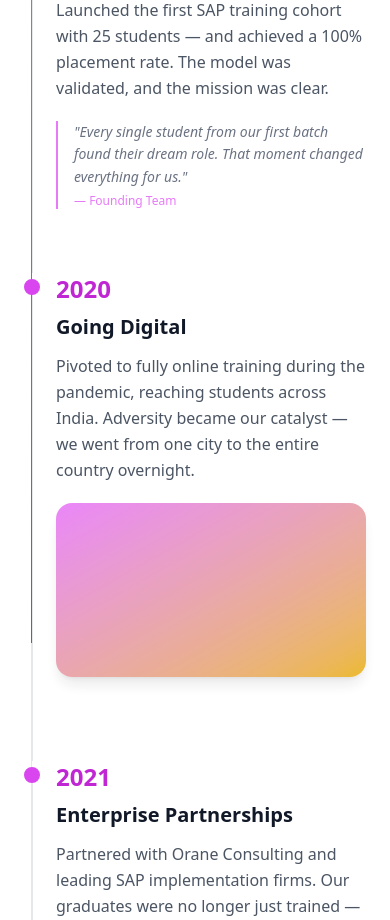
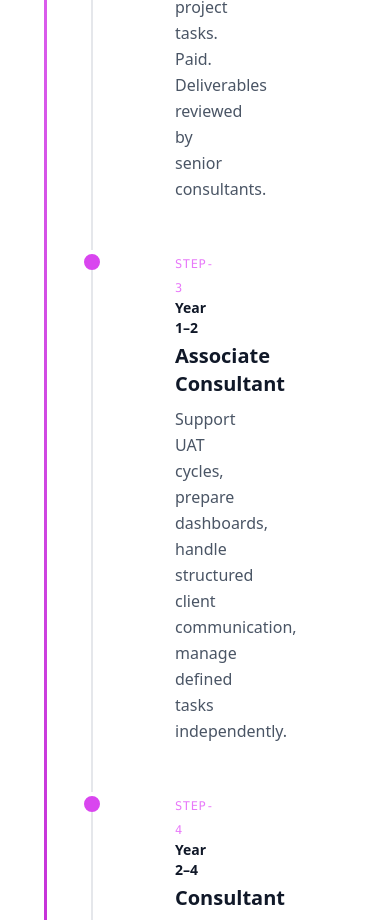
Before and after one commit to AtmegaBuzz/axentiaai, a Next.js app: page / in a window 390 px wide. Shown: the part 10940-11860 px from the top of the page. Built offline with nearby package versions, Linux system fonts and the light colour scheme.

Commit message:
Contact Us arrow, testimonials light bg fix, remove CTA section, fix Audience heading

```diff
--- a/app/page.tsx
+++ b/app/page.tsx
@@ -10,7 +10,6 @@ import { Timeline } from "@/components/sections/Timeline";
 import { Audience } from "@/components/sections/Audience";
 import Testimonials from "@/components/sections/Testimonials";
 import { FAQ } from "@/components/sections/FAQ";
-import { CTA } from "@/components/sections/CTA";
 
 export default function Home() {
     return (
@@ -27,7 +26,6 @@ export default function Home() {
                 <Audience />
                 <Testimonials />
                 <FAQ />
-                <CTA />
             </main>
             <Footer />
         </>
--- a/components/Navbar.tsx
+++ b/components/Navbar.tsx
@@ -288,8 +288,9 @@ export function Navbar() {
 
                 {/* CTA Buttons */}
                 <div className="hidden xl:flex items-center">
-                    <Link href="/contact" className="bg-brand-600 hover:bg-brand-700 text-white font-semibold px-6 py-2 rounded-full shadow-lg shadow-brand-600/25 text-sm transition-all duration-200">
+                    <Link href="/contact" className="bg-brand-600 hover:bg-brand-700 text-white font-semibold px-6 py-2 rounded-full shadow-lg shadow-brand-600/25 text-sm transition-all duration-200 inline-flex items-center gap-2">
                         Contact Us
+                        <ArrowRight className="w-4 h-4" />
                     </Link>
                 </div>
 
@@ -339,10 +340,11 @@ export function Navbar() {
                             <div className="pt-4 border-t border-slate-200">
                                 <Link
                                     href="/contact"
-                                    className="block w-full text-center bg-brand-600 hover:bg-brand-700 text-white font-semibold px-6 py-2 rounded-full shadow-lg shadow-brand-600/25 text-sm transition-all duration-200"
+                                    className="w-full text-center bg-brand-600 hover:bg-brand-700 text-white font-semibold px-6 py-2 rounded-full shadow-lg shadow-brand-600/25 text-sm transition-all duration-200 inline-flex items-center justify-center gap-2"
                                     onClick={() => setMobileMenuOpen(false)}
                                 >
                                     Contact Us
+                                    <ArrowRight className="w-4 h-4" />
                                 </Link>
                             </div>
                         </div>
--- a/components/sections/Audience.tsx
+++ b/components/sections/Audience.tsx
@@ -65,7 +65,7 @@ export function Audience() {
                         transition={{ delay: 0.1 }}
                         className="text-4xl md:text-5xl font-bold text-slate-900 tracking-tight mb-8"
                     >
-                        Ready to invest in your future?
+                        Who Is This For?
                     </motion.h2>
                 </div>
 
--- a/components/sections/Testimonials.tsx
+++ b/components/sections/Testimonials.tsx
@@ -39,7 +39,7 @@ export default function Testimonials() {
   }
 
   return (
-    <section className="relative py-20 md:py-28 overflow-hidden" style={{ backgroundColor: '#0a0118' }}>
+    <section className="relative py-20 md:py-28 overflow-hidden bg-slate-50">
       {/* Header */}
       <div className="max-w-7xl mx-auto px-4 sm:px-6 lg:px-8 mb-14">
         <motion.div
@@ -49,10 +49,10 @@ export default function Testimonials() {
           transition={{ duration: 0.6 }}
           className="text-center"
         >
-          <h2 className="text-3xl sm:text-4xl md:text-5xl font-bold text-white tracking-tight">
+          <h2 className="text-3xl sm:text-4xl md:text-5xl font-bold text-gray-900 tracking-tight">
             What Our Learners Say
           </h2>
-          <p className="mt-4 text-lg text-white/50 max-w-2xl mx-auto">
+          <p className="mt-4 text-lg text-gray-500 max-w-2xl mx-auto">
             Real stories from professionals who transformed their careers with Daksha.
           </p>
         </motion.div>
@@ -64,14 +64,14 @@ export default function Testimonials() {
         <button
           onClick={prev}
           aria-label="Previous testimonial"
-          className="absolute left-4 md:left-8 lg:left-[calc(50%-480px)] z-30 w-11 h-11 rounded-full bg-white/10 backdrop-blur-sm border border-white/10 text-white flex items-center justify-center hover:bg-white/20 transition cursor-pointer"
+          className="absolute left-4 md:left-8 lg:left-[calc(50%-480px)] z-30 w-11 h-11 rounded-full bg-white shadow-md border border-gray-200 text-gray-600 flex items-center justify-center hover:bg-gray-50 transition cursor-pointer"
         >
           <ChevronLeft className="w-5 h-5" />
         </button>
         <button
           onClick={next}
           aria-label="Next testimonial"
-          className="absolute right-4 md:right-8 lg:right-[calc(50%-480px)] z-30 w-11 h-11 rounded-full bg-white/10 backdrop-blur-sm border border-white/10 text-white flex items-center justify-center hover:bg-white/20 transition cursor-pointer"
+          className="absolute right-4 md:right-8 lg:right-[calc(50%-480px)] z-30 w-11 h-11 rounded-full bg-white shadow-md border border-gray-200 text-gray-600 flex items-center justify-center hover:bg-gray-50 transition cursor-pointer"
         >
           <ChevronRight className="w-5 h-5" />
         </button>
@@ -85,11 +85,11 @@ export default function Testimonials() {
             const isCenter = offset === 0;
             const absOff = Math.abs(offset);
 
-            const translateX = offset * 520;
-            const scale = isCenter ? 1 : absOff === 1 ? 0.85 : 0.7;
+            const translateX = offset * 560;
+            const scale = isCenter ? 1 : absOff === 1 ? 0.88 : 0.76;
             const zIndex = 10 - absOff;
-            const blur = isCenter ? 0 : absOff === 1 ? 4 : 8;
-            const opacity = isCenter ? 1 : absOff === 1 ? 0.6 : 0.3;
+            const blur = isCenter ? 0 : absOff === 1 ? 3 : 6;
+            const opacity = isCenter ? 1 : absOff === 1 ? 0.5 : 0.25;
 
             return (
               <motion.div
@@ -109,7 +109,7 @@ export default function Testimonials() {
                 }}
               >
                 <div
-                  className={`relative w-full rounded-2xl overflow-hidden ${isCenter ? 'cursor-pointer group' : 'pointer-events-none'}`}
+                  className={`relative w-full rounded-3xl overflow-hidden shadow-2xl ${isCenter ? 'cursor-pointer group ring-1 ring-black/5' : 'pointer-events-none'}`}
                   style={{ aspectRatio: '16/9' }}
                   onClick={() => isCenter && setActiveVideo(t.videoId)}
                 >
@@ -160,7 +160,7 @@ export default function Testimonials() {
           <button
             key={i}
             onClick={() => setActive(i)}
-            className={`h-2 rounded-full transition-all duration-300 cursor-pointer ${i === active ? 'w-7 bg-brand-500' : 'w-2 bg-white/20 hover:bg-white/40'}`}
+            className={`h-2 rounded-full transition-all duration-300 cursor-pointer ${i === active ? 'w-7 bg-brand-500' : 'w-2 bg-gray-300 hover:bg-gray-400'}`}
             aria-label={`Go to testimonial ${i + 1}`}
           />
         ))}
--- a/components/sections/Timeline.tsx
+++ b/components/sections/Timeline.tsx
@@ -3,192 +3,71 @@
 import { useRef } from 'react'
 import { motion, useScroll, useTransform, useInView } from 'framer-motion'
 
-const timelineData = [
-  {
-    year: '2018',
-    title: 'The Beginning',
-    description:
-      'Founded with a vision to bridge the gap between education and enterprise careers. What started as a dream in a small office became the seed of something transformative.',
-    gradient: 'from-brand-400 to-brand-600',
-    hasImage: true,
-  },
-  {
-    year: '2019',
-    title: 'First Cohort',
-    description:
-      'Launched the first SAP training cohort with 25 students — and achieved a 100% placement rate. The model was validated, and the mission was clear.',
-    gradient: 'from-brand-500 to-brand-700',
-    hasImage: false,
-    quote: {
-      text: '"Every single student from our first batch found their dream role. That moment changed everything for us."',
-      author: 'Founding Team',
-    },
-  },
-  {
-    year: '2020',
-    title: 'Going Digital',
-    description:
-      'Pivoted to fully online training during the pandemic, reaching students across India. Adversity became our catalyst — we went from one city to the entire country overnight.',
-    gradient: 'from-brand-400 to-accent-500',
-    hasImage: true,
-  },
-  {
-    year: '2021',
-    title: 'Enterprise Partnerships',
-    description:
-      'Partnered with Orane Consulting and leading SAP implementation firms. Our graduates were no longer just trained — they were industry-endorsed.',
-    gradient: 'from-brand-500 to-brand-800',
-    hasImage: false,
-  },
-  {
-    year: '2022',
-    title: 'AI Integration',
-    description:
-      'Introduced AI-powered learning paths and personalized career coaching. Every learner got a unique trajectory tailored to their strengths and market demand.',
-    gradient: 'from-accent-400 to-brand-500',
-    hasImage: true,
-    quote: {
-      text: '"AI didn\'t replace the human touch — it amplified it. Our mentors could finally focus on what mattered most."',
-      author: 'Head of Product',
-    },
-  },
-  {
-    year: '2023',
-    title: '500+ Careers Launched',
-    description:
-      'Milestone of 500+ successful career transitions into enterprise tech. From freshers to mid-career professionals, our community became a launchpad.',
-    gradient: 'from-brand-600 to-brand-400',
-    hasImage: false,
-  },
-  {
-    year: '2024',
-    title: 'AxentiaAI Rebrand',
-    description:
-      'Rebranded as AxentiaAI, expanding beyond SAP into full AI & Data career acceleration. A new chapter — same mission, bigger ambition.',
-    gradient: 'from-brand-500 to-accent-400',
-    hasImage: true,
-  },
+const timelineItems = [
+  { step: 1, period: 'Month 0–4', title: 'Trainee', description: 'Learn enterprise process flows, SAP basics, and structured documentation practices.' },
+  { step: 2, period: 'Month 4–10', title: 'Apprentice', description: 'Work on supervised project tasks. Paid. Deliverables reviewed by senior consultants.' },
+  { step: 3, period: 'Year 1–2', title: 'Associate Consultant', description: 'Support UAT cycles, prepare dashboards, handle structured client communication, manage defined tasks independently.' },
+  { step: 4, period: 'Year 2–4', title: 'Consultant', description: 'Own specific process areas, manage configuration and testing cycles, coordinate across teams.' },
+  { step: 5, period: 'Year 4+', title: 'Senior/Lead', description: 'Drive module-level decisions, guide junior consultants, manage client-facing responsibilities.' },
 ]
 
-function TimelineItem({
-  item,
-  index,
-  totalItems,
-}: {
-  item: (typeof timelineData)[0]
-  index: number
-  totalItems: number
-}) {
-  const itemRef = useRef<HTMLDivElement>(null)
-  const isInView = useInView(itemRef, { once: false, margin: '-40% 0px -40% 0px' })
+function TimelineItem({ item, index }: { item: typeof timelineItems[0]; index: number }) {
+  const ref = useRef<HTMLDivElement>(null)
+  const isInView = useInView(ref, { once: true, margin: '-20% 0px -20% 0px' })
 
   return (
-    <div
-      ref={itemRef}
-      className="relative grid grid-cols-[1fr] md:grid-cols-[1fr_80px_1fr] gap-4 md:gap-0"
+    <div ref={ref} className="group relative grid grid-cols-[1fr_40px_1fr] md:grid-cols-[1fr_60px_1fr] gap-4 md:gap-8">
+      {/* Left: time period (desktop) */}
+      <div className="hidden md:flex items-start justify-end pt-1">
+        <motion.div
+          className="text-right"
+          initial={{ opacity: 0.3 }}
+          animate={isInView ? { opacity: 1 } : { opacity: 0.3 }}
+          transition={{ duration: 0.5 }}
         >
-      {/* Left: Year */}
-      <div className="hidden md:flex items-start justify-end pr-10 pt-1">
-        <motion.span
-          className="text-4xl font-bold transition-all duration-700"
-          animate={{
-            color: isInView ? 'var(--color-brand-600)' : '#d1d5db',
-            opacity: isInView ? 1 : 0.4,
-          }}
-        >
-          {item.year}
-        </motion.span>
+          <span className="text-xs font-mono text-brand-400 tracking-wider uppercase">step-{item.step}</span>
+          <p className={`text-lg font-semibold transition-colors duration-500 ${isInView ? 'text-gray-900' : 'text-gray-300'}`}>
+            {item.period}
+          </p>
+        </motion.div>
       </div>
 
-      {/* Center: Line + Dot */}
-      <div className="hidden md:flex flex-col items-center relative">
+      {/* Center: line + dot */}
+      <div className="flex flex-col items-center relative">
         <motion.div
-          className="relative z-10 mt-1.5 w-5 h-5 rounded-full border-2 transition-all duration-500"
-          animate={{
-            borderColor: isInView ? 'var(--color-brand-500)' : '#d1d5db',
-            backgroundColor: isInView ? 'var(--color-brand-500)' : 'transparent',
-            scale: isInView ? 1 : 0.7,
-            boxShadow: isInView ? '0 0 16px rgba(168,85,247,0.4)' : '0 0 0px transparent',
+          className="w-4 h-4 rounded-full border-2 z-10 flex-shrink-0 mt-1 transition-all duration-500"
+          style={{
+            borderColor: isInView ? 'var(--color-brand-500, #d946ef)' : '#d1d5db',
+            backgroundColor: isInView ? 'var(--color-brand-500, #d946ef)' : 'transparent',
           }}
         />
-        {index < totalItems - 1 && (
-          <div className="w-px flex-1 bg-gray-200" />
+        {index < timelineItems.length - 1 && (
+          <div className="w-[2px] flex-1 bg-gray-200 min-h-[60px]" />
         )}
       </div>
 
-      {/* Right: Content */}
+      {/* Right: content */}
+      <div className="pb-12 md:pb-16">
+        {/* Mobile: show period inline */}
         <motion.div
-        className="pl-8 md:pl-10 pb-16 md:pb-24 relative"
-        animate={{
-          opacity: isInView ? 1 : 0.3,
-          y: isInView ? 0 : 20,
-        }}
-        transition={{ duration: 0.6, ease: [0.22, 1, 0.36, 1] }}
+          initial={{ opacity: 0.3, y: 12 }}
+          animate={isInView ? { opacity: 1, y: 0 } : { opacity: 0.3, y: 12 }}
+          transition={{ duration: 0.5 }}
         >
-        {/* Mobile: line + dot on left */}
-        <div className="md:hidden absolute left-0 top-0 bottom-0 flex flex-col items-center">
-          <motion.div
-            className="relative z-10 mt-1.5 shrink-0 w-4 h-4 rounded-full border-2 transition-all duration-500"
-            animate={{
-              borderColor: isInView ? 'var(--color-brand-500)' : '#d1d5db',
-              backgroundColor: isInView ? 'var(--color-brand-500)' : 'transparent',
-              scale: isInView ? 1 : 0.7,
-            }}
-          />
-          {index < totalItems - 1 && (
-            <div className="w-px flex-1 bg-gray-200" />
-          )}
+          <div className="md:hidden mb-1">
+            <span className="text-xs font-mono text-brand-400 tracking-wider uppercase">step-{item.step}</span>
+            <p className={`text-sm font-semibold transition-colors duration-500 ${isInView ? 'text-gray-900' : 'text-gray-300'}`}>
+              {item.period}
+            </p>
           </div>
-
-        {/* Mobile year */}
-        <motion.span
-          className="md:hidden text-2xl font-bold mb-2 block transition-colors duration-700"
-          animate={{
-            color: isInView ? 'var(--color-brand-600)' : '#d1d5db',
-          }}
-        >
-          {item.year}
-        </motion.span>
-
-        <h3
-          className="text-xl md:text-2xl font-semibold mb-3 transition-colors duration-500"
-          style={{ color: isInView ? '#111827' : '#9ca3af' }}
-        >
+          <h3 className={`text-xl font-bold mb-2 transition-colors duration-500 ${isInView ? 'text-gray-900' : 'text-gray-300'}`}>
             {item.title}
           </h3>
-        <p
-          className="leading-relaxed max-w-lg mb-5 transition-colors duration-500"
-          style={{ color: isInView ? '#4b5563' : '#d1d5db' }}
-        >
+          <p className={`text-base leading-relaxed transition-colors duration-500 ${isInView ? 'text-gray-600' : 'text-gray-300'}`}>
             {item.description}
           </p>
-
-        {item.hasImage && (
-          <motion.div
-            className={`w-full max-w-md aspect-video rounded-2xl bg-gradient-to-br ${item.gradient} mb-5 shadow-lg`}
-            animate={{ opacity: isInView ? 0.9 : 0.2 }}
-            transition={{ duration: 0.6 }}
-          />
-        )}
-
-        {item.quote && (
-          <motion.blockquote
-            className="border-l-2 pl-4 max-w-md"
-            animate={{
-              borderColor: isInView ? 'var(--color-brand-400)' : '#e5e7eb',
-              opacity: isInView ? 1 : 0.3,
-            }}
-            transition={{ duration: 0.5 }}
-          >
-            <p className="text-gray-500 italic text-sm leading-relaxed">
-              {item.quote.text}
-            </p>
-            <cite className="text-brand-400 text-xs mt-1 block not-italic">
-              — {item.quote.author}
-            </cite>
-          </motion.blockquote>
-        )}
         </motion.div>
+      </div>
     </div>
   )
 }
@@ -197,57 +76,38 @@ export function Timeline() {
   const containerRef = useRef<HTMLDivElement>(null)
   const { scrollYProgress } = useScroll({
     target: containerRef,
-    offset: ['start end', 'end start'],
+    offset: ['start 80%', 'end 60%'],
   })
-  const progressHeight = useTransform(scrollYProgress, [0, 1], ['0%', '100%'])
+  const lineHeight = useTransform(scrollYProgress, [0, 1], ['0%', '100%'])
 
   return (
-    <section className="relative bg-white py-24 md:py-32 overflow-hidden">
-      <div className="relative max-w-5xl mx-auto px-6">
-        {/* Heading */}
-        <motion.div
-          className="text-center mb-20"
-          initial={{ opacity: 0, y: 30 }}
-          whileInView={{ opacity: 1, y: 0 }}
-          viewport={{ once: true }}
-          transition={{ duration: 0.6 }}
-        >
-          <p className="text-brand-500 text-sm font-medium tracking-widest uppercase mb-3">
-            Our Journey
-          </p>
-          <h2 className="text-4xl md:text-5xl font-bold text-gray-900">
-            The AxentiaAI Story
-          </h2>
-        </motion.div>
+    <section className="bg-white py-20 md:py-32">
+      <div className="max-w-4xl mx-auto px-6">
+        {/* Header */}
+        <div className="text-center mb-16 md:mb-24">
+          <p className="text-sm font-semibold uppercase tracking-widest text-brand-500 mb-3">Student Path</p>
+          <h2 className="text-3xl md:text-5xl font-bold text-gray-900">Your Career Timeline</h2>
+        </div>
 
         {/* Timeline */}
         <div ref={containerRef} className="relative">
-          {/* Desktop progress line */}
-          <div className="hidden md:block absolute left-1/2 -translate-x-1/2 top-0 bottom-0 w-px">
-            <div className="absolute inset-0 bg-gray-200" />
+          {/* Scroll-driven progress line */}
+          <div className="absolute left-[20px] md:left-1/2 md:-translate-x-1/2 top-0 bottom-0 w-[3px] bg-gray-100">
             <motion.div
-              className="absolute top-0 left-0 w-full bg-gradient-to-b from-brand-400 via-brand-500 to-brand-600 origin-top"
-              style={{ height: progressHeight }}
+              className="w-full origin-top"
+              style={{
+                height: lineHeight,
+                background: 'linear-gradient(to bottom, var(--color-brand-400, #e879f9), var(--color-brand-600, #a21caf))',
+              }}
             />
           </div>
 
-          {/* Mobile progress line */}
-          <div className="md:hidden absolute left-[7px] top-0 bottom-0 w-px">
-            <div className="absolute inset-0 bg-gray-200" />
-            <motion.div
-              className="absolute top-0 left-0 w-full bg-gradient-to-b from-brand-400 via-brand-500 to-brand-600 origin-top"
-              style={{ height: progressHeight }}
-            />
+          {/* Items */}
+          <div className="relative z-10">
+            {timelineItems.map((item, i) => (
+              <TimelineItem key={item.step} item={item} index={i} />
+            ))}
           </div>
-
-          {timelineData.map((item, i) => (
-            <TimelineItem
-              key={item.year}
-              item={item}
-              index={i}
-              totalItems={timelineData.length}
-            />
-          ))}
         </div>
       </div>
     </section>
```
Lines whose indentation alone changed are shown as unchanged.
